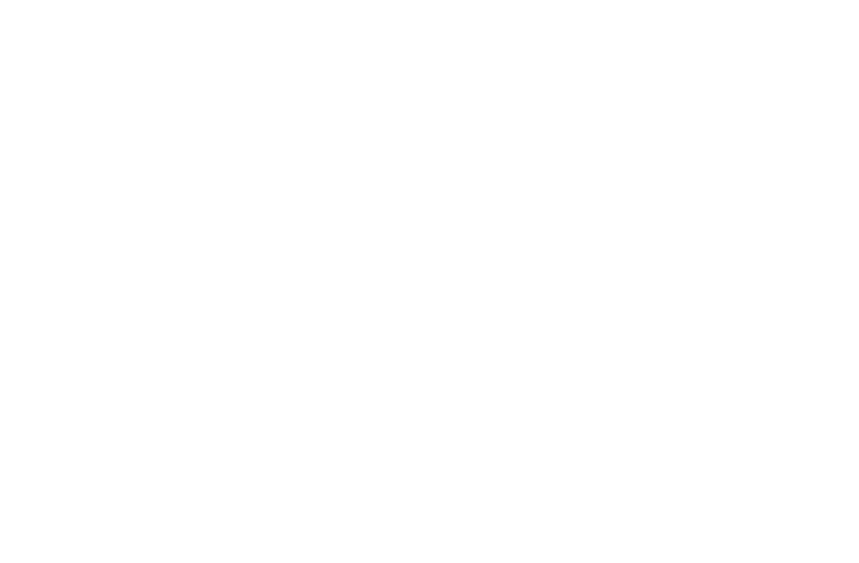
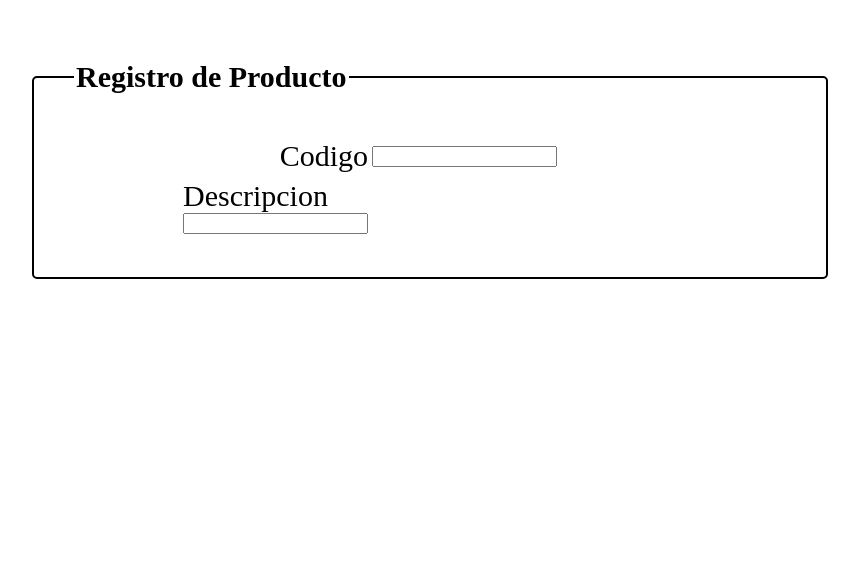
Before and after one commit to miguelrivera7/Actividad2, a plain HTML site: page productos/producto.html in a window 1280 px wide. Shown: the whole page, without its empty margins (210-1069 px from the left). Drawn offline with Linux system fonts and the light colour scheme.

Commit message:
Registro de Producto con tabla (malo)

```diff
--- a/index.css
+++ b/index.css
@@ -35,10 +35,12 @@ button {
     color:black;
     font-size: 10px;
     cursor:pointer;
+    border-radius: 5px;
 }
 
 .btnEdit {
     background-color:rgb(116, 206, 245);
+
 }
 
 .btnEdit:hover {background-color: rgb(1, 138, 202);}
@@ -52,6 +54,7 @@ button {
 
 .btnNuevo {
     background-color: rgb(127, 255, 131);
+    margin: 0px 40px;
 }
 
 .btnNuevo:hover {background-color: rgba(114, 201, 27, 0.842);}
--- a/productos/producto.css
+++ b/productos/producto.css
@@ -0,0 +1,45 @@
+.form {
+    height: 500px;
+    margin: 60px auto;
+    width: 800px;
+
+}
+
+fieldset {
+    border: 1px solid #000;
+    border-radius: 5px;
+    border:2px solid black;
+    padding: 40px;
+    font-size: 30px;
+
+}
+
+
+table {
+    margin: auto;
+    width: 500px;
+    font-size: 30px;
+}
+
+.tdLabel {
+    width: 100px;
+    height: 40px;
+    text-align: right;
+
+}
+
+.tdInput {
+    width: 350px;
+
+}
+
+input {}
+
+
+
+
+
+fieldset legend {
+    font-weight: bold;
+
+}
--- a/productos/producto.html
+++ b/productos/producto.html
@@ -0,0 +1,27 @@
+<html>
+  <head>
+    <title>Producto</title>
+    <link rel="stylesheet" href="/productos/producto.css" />
+  </head>
+  <body>
+    <form class="form">
+      <fieldset>
+        <legend>Registro de Producto</legend>
+        <table>
+          <tbody>
+            <tr>
+              <td class="tdLabel"><label>Codigo</label></td>
+              <td class="tdInput"><input /></td>
+            </tr>
+            <tr>
+              <td>
+                <label>Descripcion</label>
+                <input type="text" />
+              </td>
+            </tr>
+          </tbody>
+        </table>
+      </fieldset>
+    </form>
+  </body>
+</html>
```
Also changed, not shown: index.html (+2 -6 lines).
